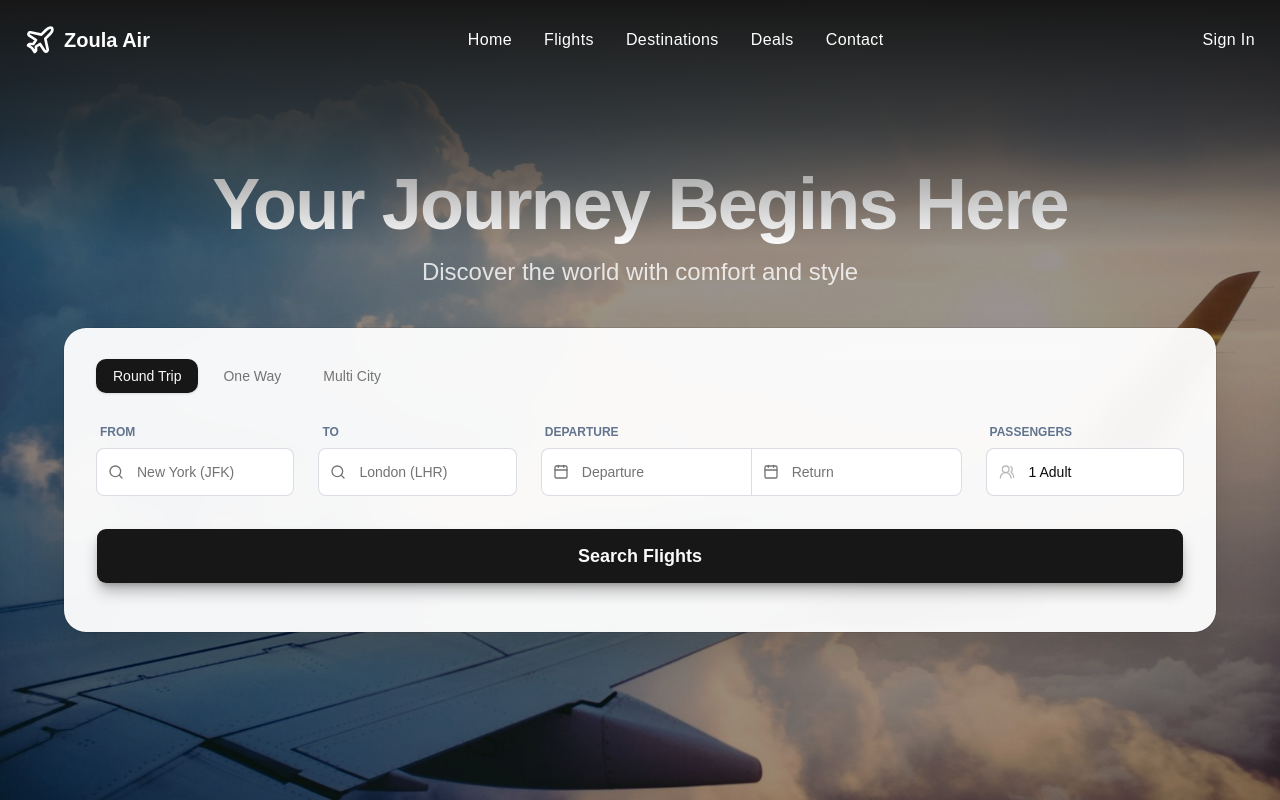
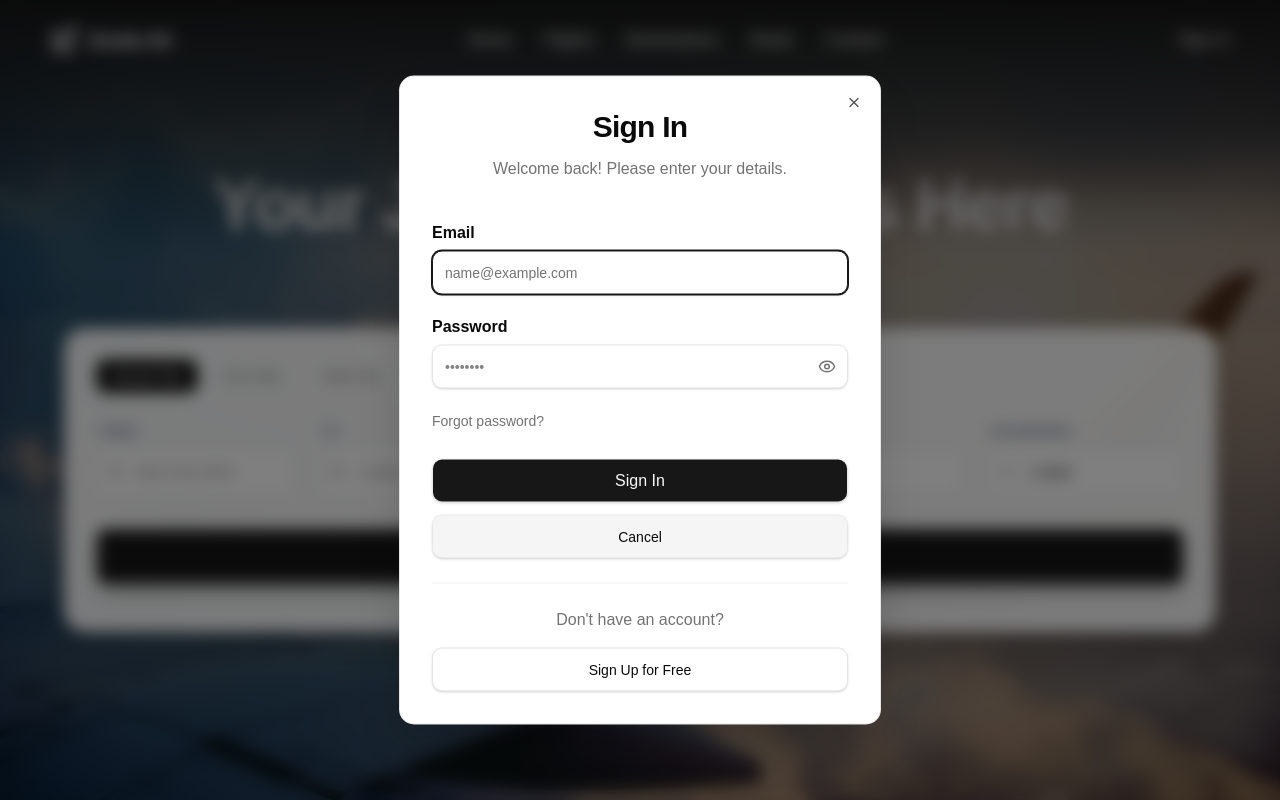
Before and after one commit to AlexT878/zoula-air-app, a React (Vite) app in the folder frontend/: page / in a window 1280 px wide. Both pictures are taken after a click on the button "Sign In". Built offline with nearby package versions, Linux system fonts and the light colour scheme.

Commit message:
Login form modal

```diff
--- /dev/null
+++ b/frontend/src/components/auth/LoginForm.jsx
@@ -0,0 +1,85 @@
+import React, { useState } from "react";
+import { Eye, EyeOff } from "lucide-react";
+import { Button } from "@/components/ui/button";
+import { UI_TEXT } from "@/constants/text";
+import { STYLES } from "./LoginForm.styles";
+
+export function LoginForm({ onCancel }) {
+  const [showPassword, setShowPassword] = useState(false);
+  const { login: loginText } = UI_TEXT.auth;
+
+  return (
+    <div className="flex flex-col mt-4">
+      <div className="space-y-5">
+        {/* Email Field */}
+        <div className="flex flex-col gap-1.5">
+          <label htmlFor="email" className={`${STYLES.label} self-start`}>
+            {loginText.emailLabel}
+          </label>
+          <input
+            id="email"
+            type="email"
+            placeholder={loginText.emailPlaceholder}
+            className={`${STYLES.input} ${STYLES.emailExtra}`}
+          />
+        </div>
+
+        {/* Password Field */}
+        <div className="flex flex-col gap-1.5">
+          <div className="flex items-center justify-between">
+            <label htmlFor="password" className={STYLES.label}>
+              {loginText.passwordLabel}
+            </label>
+          </div>
+          <div className="relative">
+            <input
+              id="password"
+              type={showPassword ? "text" : "password"}
+              placeholder={loginText.passwordPlaceholder}
+              className={`${STYLES.input} ${STYLES.passwordExtra}`}
+            />
+            <button
+              type="button"
+              onClick={() => setShowPassword(!showPassword)}
+              className={STYLES.eyeBtn}
+            >
+              {showPassword ? <EyeOff size={18} /> : <Eye size={18} />}
+            </button>
+          </div>
+        </div>
+
+        <button type="button" className={STYLES.forgotBtn}>
+          {loginText.forgotPassword}
+        </button>
+
+        {/* Action Buttons */}
+        <div className="flex flex-col gap-3 pt-2">
+          <Button className={`${STYLES.btnBase} text-base hover:opacity-90`}>
+            {loginText.signInBtn}
+          </Button>
+          <Button
+            variant="ghost"
+            className={`${STYLES.btnBase} border border-border/50 bg-muted hover:bg-muted/80`}
+            onClick={onCancel}
+            type="button"
+          >
+            {loginText.cancelBtn}
+          </Button>
+        </div>
+      </div>
+
+      {/* Sign Up Section */}
+      <div className="mt-6 pt-6 border-t border-border/60 text-center">
+        <p className="text-base text-muted-foreground mb-4">
+          {loginText.noAccount}
+        </p>
+        <Button
+          variant="outline"
+          className={`${STYLES.btnBase} border-input bg-background hover:bg-accent hover:text-accent-foreground`}
+        >
+          {loginText.signUpBtn}
+        </Button>
+      </div>
+    </div>
+  );
+}
--- /dev/null
+++ b/frontend/src/components/auth/LoginForm.styles.js
@@ -0,0 +1,14 @@
+export const STYLES = {
+  label: "text-base font-semibold text-foreground",
+  input:
+    "flex h-11 w-full rounded-lg border border-input bg-background px-3 py-2 text-sm shadow-sm transition-colors duration-300 ease-out focus-visible:outline-none focus-visible:ring-1 focus-visible:ring-primary focus-visible:border-primary",
+  emailExtra:
+    "ring-offset-background placeholder:text-muted-foreground disabled:cursor-not-allowed disabled:opacity-50 [&:-webkit-autofill]:shadow-[0_0_0_1000px_white_inset] [&:-webkit-autofill]:bg-transparent",
+  passwordExtra: "pr-10",
+  eyeBtn:
+    "absolute right-3 top-1/2 -translate-y-1/2 text-muted-foreground hover:text-foreground cursor-pointer transition-colors duration-200",
+  forgotBtn:
+    "text-sm font-medium text-muted-foreground hover:text-foreground underline-offset-4 hover:underline cursor-pointer transition-colors duration-200",
+  btnBase:
+    "w-full h-11 text-sm font-medium rounded-lg shadow-sm cursor-pointer transition-all duration-300 ease-out active:scale-[0.98]",
+};
--- /dev/null
+++ b/frontend/src/components/auth/LoginModal.jsx
@@ -0,0 +1,31 @@
+import {
+  Dialog,
+  DialogContent,
+  DialogHeader,
+  DialogTitle,
+  DialogDescription,
+} from "@/components/ui/dialog";
+import { LoginForm } from "./LoginForm";
+import { UI_TEXT } from "@/constants/text";
+
+export function LoginModal({ isOpen, setIsOpen }) {
+  const { header } = UI_TEXT;
+  const { modal } = UI_TEXT;
+
+  return (
+    <Dialog open={isOpen} onOpenChange={setIsOpen}>
+      <DialogContent className="sm:max-w-[480px] p-6 sm:p-8">
+        <DialogHeader className="mb-2">
+          <DialogTitle className="text-3xl font-bold tracking-tight text-center text-foreground">
+            {header.signIn}
+          </DialogTitle>
+          <DialogDescription className="text-center text-base text-muted-foreground mt-1.5">
+            {modal.signIn.subtitle}
+          </DialogDescription>
+        </DialogHeader>
+
+        <LoginForm onCancel={() => setIsOpen(false)} />
+      </DialogContent>
+    </Dialog>
+  );
+}
--- a/frontend/src/components/layout/Header.jsx
+++ b/frontend/src/components/layout/Header.jsx
@@ -2,12 +2,15 @@ import { Link } from "react-router-dom";
 import { Plane } from "lucide-react";
 import { Button } from "@/components/ui/button";
 import { UI_TEXT } from "@/constants/text";
+import { LoginModal } from "../auth/LoginModal";
+import { useState } from "react";
 
 export default function Header() {
   const { header } = UI_TEXT;
+  const [isLoginOpen, setIsLoginOpen] = useState(false);
 
   return (
-    <header className="absolute top-0 left-0 right-0 z-50 px-6 pt-6 pb-48 bg-gradient-to-b from-primary/100 via-primary/60 to-transparent">
+    <header className="absolute top-0 left-0 right-0 z-50 px-12 pt-6 pb-48 bg-gradient-to-b from-primary/100 via-primary/60 to-transparent">
       <nav className="mx-auto flex items-center justify-between">
         <Link to="/" className="flex items-center gap-2">
           <Plane className="w-8 h-8 text-white" />
@@ -30,9 +33,11 @@ export default function Header() {
         <Button
           variant="ghost"
           className="cursor-pointer text-white hover:text-white/70 hover:bg-transparent transition-colors tracking-wide font-medium text-base p-0 h-auto"
+          onClick={() => setIsLoginOpen(true)}
         >
           {header.signIn}
         </Button>
+        <LoginModal isOpen={isLoginOpen} setIsOpen={setIsLoginOpen} />
       </nav>
     </header>
   );
--- /dev/null
+++ b/frontend/src/components/ui/dialog.jsx
@@ -0,0 +1,143 @@
+import * as React from "react";
+import { Dialog as DialogPrimitive } from "radix-ui";
+
+import { cn } from "@/lib/utils";
+import { Button } from "@/components/ui/button";
+import { XIcon } from "lucide-react";
+
+function Dialog({ ...props }) {
+  return <DialogPrimitive.Root data-slot="dialog" {...props} />;
+}
+
+function DialogTrigger({ ...props }) {
+  return <DialogPrimitive.Trigger data-slot="dialog-trigger" {...props} />;
+}
+
+function DialogPortal({ ...props }) {
+  return <DialogPrimitive.Portal data-slot="dialog-portal" {...props} />;
+}
+
+function DialogClose({ ...props }) {
+  return <DialogPrimitive.Close data-slot="dialog-close" {...props} />;
+}
+
+function DialogOverlay({ className, ...props }) {
+  return (
+    <DialogPrimitive.Overlay
+      data-slot="dialog-overlay"
+      className={cn("fixed inset-0 z-50 bg-black/50 backdrop-blur", className)}
+      {...props}
+    />
+  );
+}
+
+function DialogContent({
+  className,
+  children,
+  showCloseButton = true,
+  ...props
+}) {
+  return (
+    <DialogPortal>
+      <DialogOverlay />
+      <DialogPrimitive.Content
+        data-slot="dialog-content"
+        className={cn(
+          "fixed top-1/2 left-1/2 z-50 grid w-full max-w-[calc(100%-2rem)] -translate-x-1/2 -translate-y-1/2 gap-4 rounded-xl bg-background p-6 text-foreground shadow-2xl ring-1 ring-border sm:max-w-sm",
+          className,
+        )}
+        {...props}
+      >
+        {children}
+        {showCloseButton && (
+          <DialogPrimitive.Close data-slot="dialog-close" asChild>
+            <Button
+              variant="ghost"
+              className="absolute top-3 right-3 cursor-pointer rounded-sm opacity-70 ring-offset-background hover:opacity-100 focus:outline-none focus:ring-2 focus:ring-ring focus:ring-offset-2"
+              size="icon-sm"
+            >
+              <XIcon className="h-4 w-4" />
+              <span className="sr-only">Close</span>
+            </Button>
+          </DialogPrimitive.Close>
+        )}
+      </DialogPrimitive.Content>
+    </DialogPortal>
+  );
+}
+
+function DialogHeader({ className, ...props }) {
+  return (
+    <div
+      data-slot="dialog-header"
+      className={cn(
+        "flex flex-col gap-1.5 text-center sm:text-left",
+        className,
+      )}
+      {...props}
+    />
+  );
+}
+
+function DialogFooter({
+  className,
+  showCloseButton = false,
+  children,
+  ...props
+}) {
+  return (
+    <div
+      data-slot="dialog-footer"
+      className={cn(
+        "flex flex-col-reverse gap-2 sm:flex-row sm:justify-end mt-4",
+        className,
+      )}
+      {...props}
+    >
+      {children}
+      {showCloseButton && (
+        <DialogPrimitive.Close asChild>
+          <Button variant="outline" className="cursor-pointer">
+            Close
+          </Button>
+        </DialogPrimitive.Close>
+      )}
+    </div>
+  );
+}
+
+function DialogTitle({ className, ...props }) {
+  return (
+    <DialogPrimitive.Title
+      data-slot="dialog-title"
+      className={cn(
+        "text-lg font-semibold leading-none tracking-tight",
+        className,
+      )}
+      {...props}
+    />
+  );
+}
+
+function DialogDescription({ className, ...props }) {
+  return (
+    <DialogPrimitive.Description
+      data-slot="dialog-description"
+      className={cn("text-sm text-muted-foreground", className)}
+      {...props}
+    />
+  );
+}
+
+export {
+  Dialog,
+  DialogClose,
+  DialogContent,
+  DialogDescription,
+  DialogFooter,
+  DialogHeader,
+  DialogOverlay,
+  DialogPortal,
+  DialogTitle,
+  DialogTrigger,
+};
--- a/frontend/src/constants/text.js
+++ b/frontend/src/constants/text.js
@@ -55,11 +55,28 @@ export const UI_TEXT = {
     },
   },
 
+  auth: {
+    login: {
+      emailLabel: "Email",
+      emailPlaceholder: "name@example.com",
+      passwordLabel: "Password",
+      passwordPlaceholder: "••••••••",
+      forgotPassword: "Forgot password?",
+      signInBtn: "Sign In",
+      cancelBtn: "Cancel",
+      noAccount: "Don't have an account?",
+      signUpBtn: "Sign Up for Free",
+    },
+  },
+
   modal: {
     got_it: "Got it",
     infant: {
       title: "Infant Seating Policy",
       text: "Infants (under 2 years) must be at least 14 days old and sit on an adult's lap. They will be automatically assigned to the first adult on the booking.",
+    },
+    signIn: {
+      subtitle: "Welcome back! Please enter your details.",
     },
   },
 
```
Also changed, not shown: 1 other file (tests, documents, lock files or other folders).
